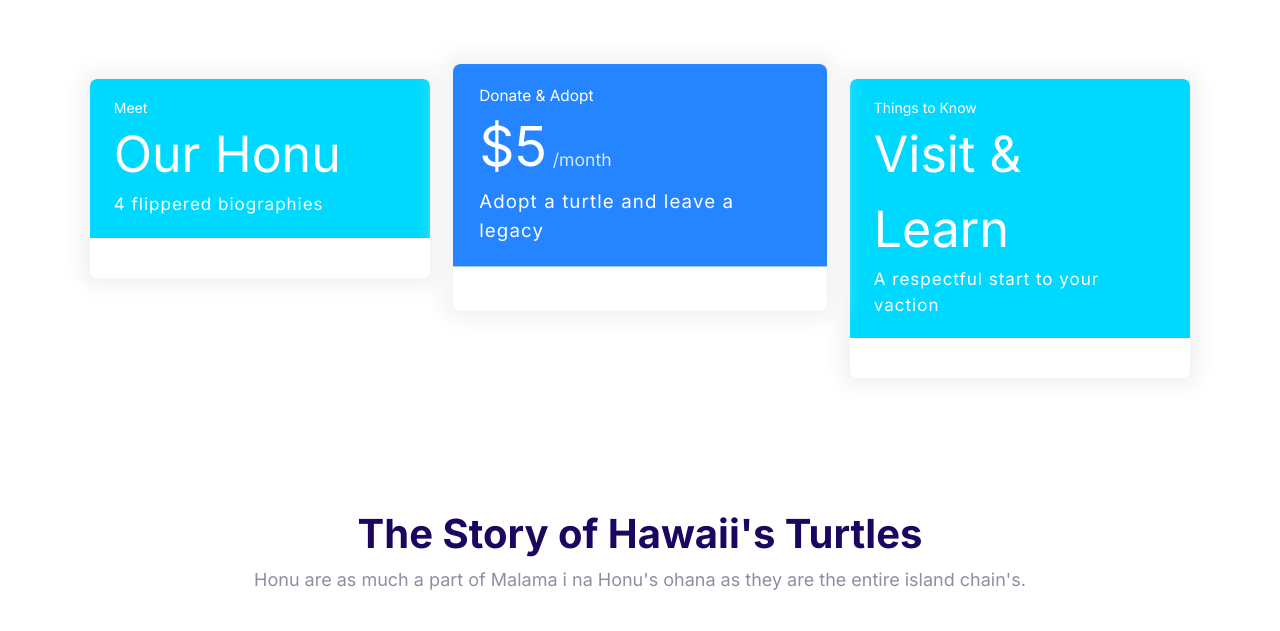
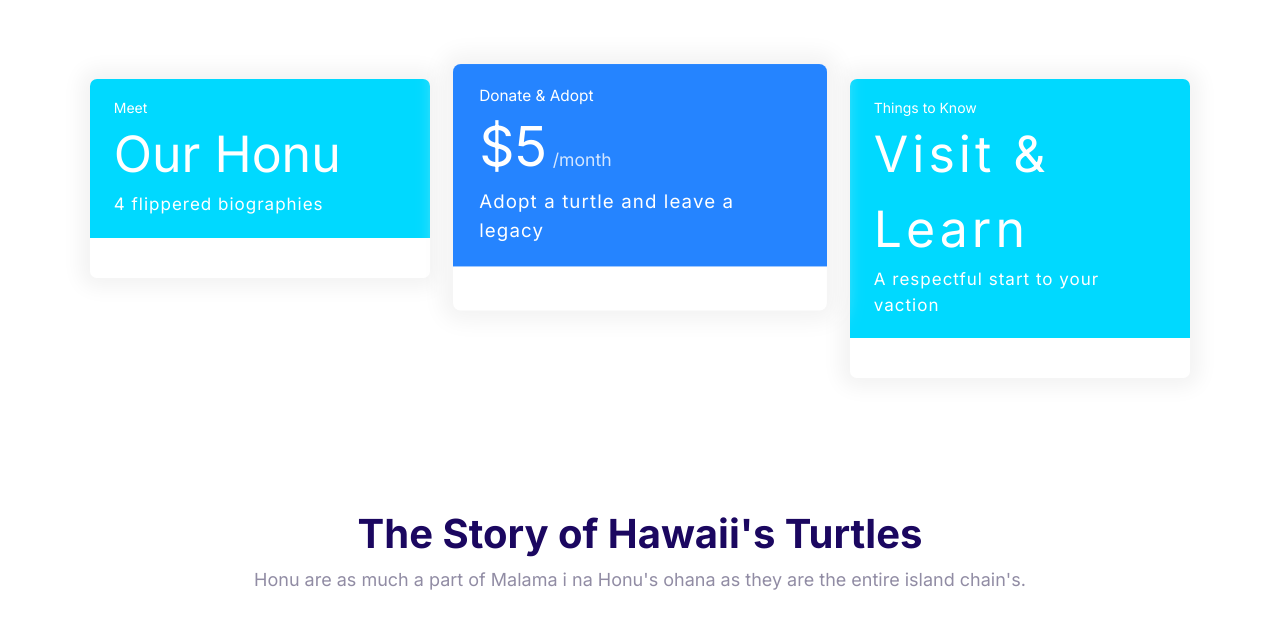
Before and after one commit to breezepickford/malamainahonuv1, a plain HTML site: page index.html in a window 1280 px wide. Shown: the part 960-1591 px from the top of the page. Drawn offline with nearby package versions, Linux system fonts and the light colour scheme; a script that the page names is missing.

Commit message:
messing with letter spacing

```diff
--- a/css/styles.css
+++ b/css/styles.css
@@ -360,6 +360,11 @@ a {
 
 .plan__price {
   font-size: 5rem;
+}
+
+.plan__price--smaller {
+  font-size: 5rem;
+  letter-spacing: 4px;
 }
 
 .plan__billing-cycle {
--- a/index.html
+++ b/index.html
@@ -86,7 +86,7 @@
           <div class="card card--secondary">
             <header class="card__header">
               <h3 class="plan__name">Things to Know</h3>
-              <span class="plan__price">Visit & Learn</span>
+              <span class="plan__price plan__price--smaller">Visit & Learn</span>
               <span class="plan__description">A respectful start to your vaction</span>
             </header>
             <div class="card__body">
```
